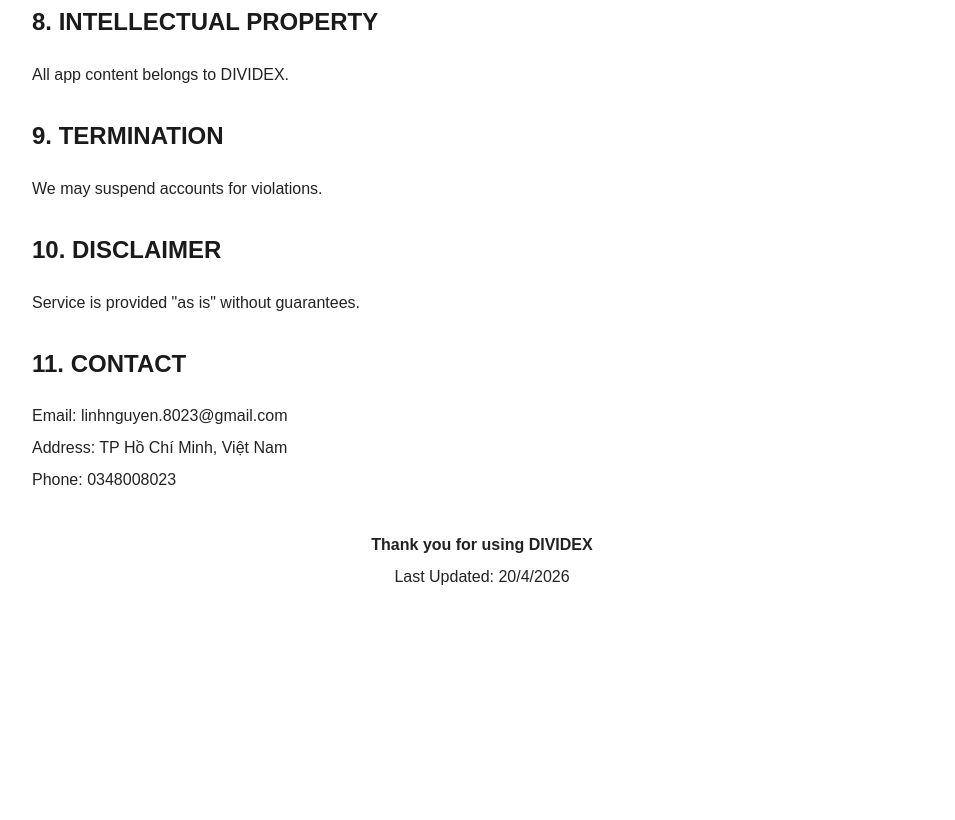
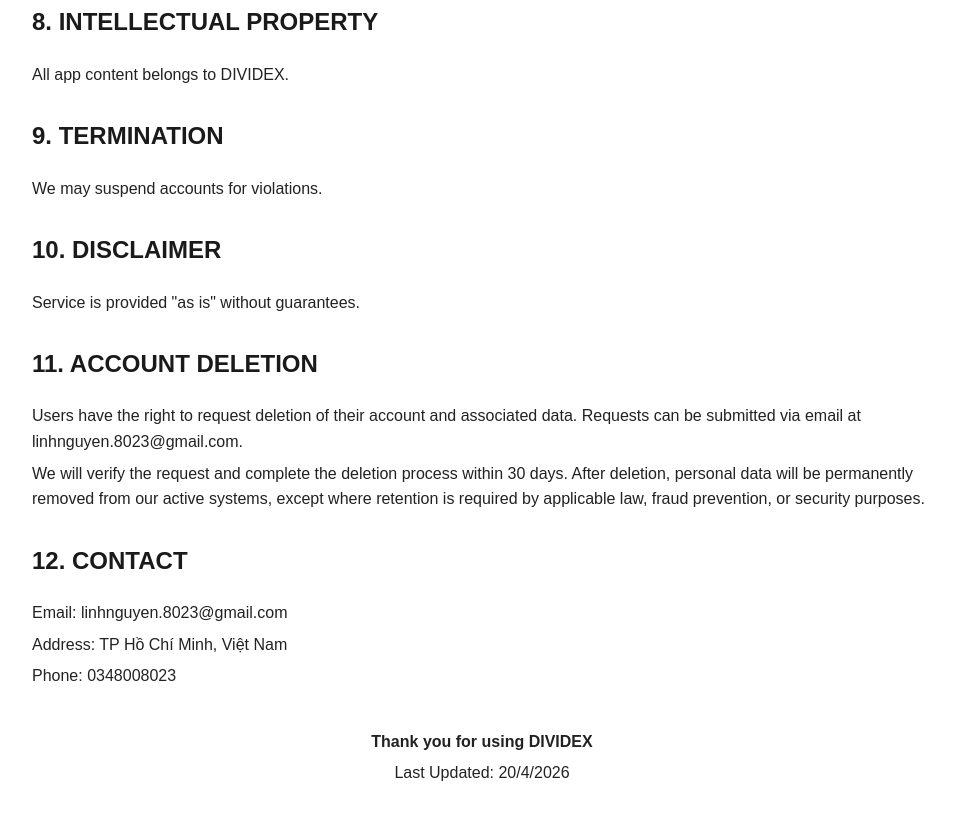
Before and after one commit to nhthlinh/dividex-terms, a plain HTML site: page index.html in a window 1280 px wide. Shown: the part 1388-2208 px from the top of the page, without its empty margins (8-963 px from the left). Before the commit the page ends 2017 px from the top, so only its background shows below. Drawn offline with Linux system fonts and the light colour scheme.

Commit message:
Revise terms of service and add account deletion policy
Updated version number and effective date in terms of service. Added account deletion section and clarified contact information.

```diff
--- a/index.html
+++ b/index.html
@@ -33,8 +33,8 @@
 
 <h1>TERMS OF SERVICE</h1>
 <h2>DIVIDEX</h2>
-<p><strong>Version:</strong> {versionNumber}</p>
-<p><strong>Effective Date:</strong> {date}</p>
+<p><strong>Version:</strong> 1.0</p>
+<p><strong>Effective Date:</strong> 20/4/2026</p>
 
 <div class="section">
 <h2>1. ACCEPTANCE OF TERMS</h2>
@@ -100,7 +100,14 @@
 </div>
 
 <div class="section">
-<h2>11. CONTACT</h2>
+<h2>11. ACCOUNT DELETION</h2>
+<p>Users have the right to request deletion of their account and associated data. Requests can be submitted via email at linhnguyen.8023@gmail.com.</p>
+
+<p>We will verify the request and complete the deletion process within 30 days. After deletion, personal data will be permanently removed from our active systems, except where retention is required by applicable law, fraud prevention, or security purposes.</p>
+</div>
+
+<div class="section">
+<h2>12. CONTACT</h2>
 <p>Email: linhnguyen.8023@gmail.com</p>
 <p>Address: TP Hồ Chí Minh, Việt Nam</p>
 <p>Phone: 0348008023</p>
```
